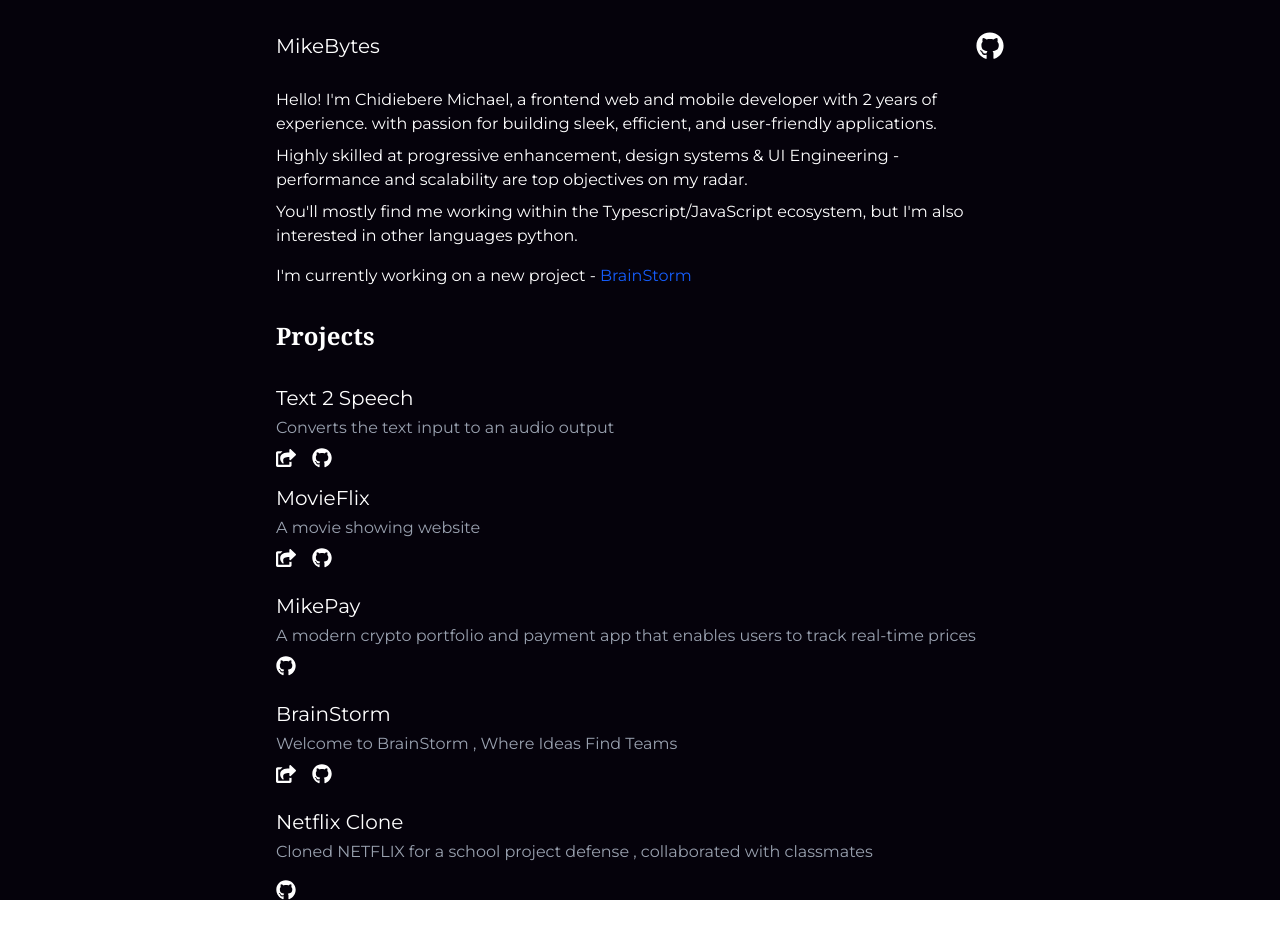
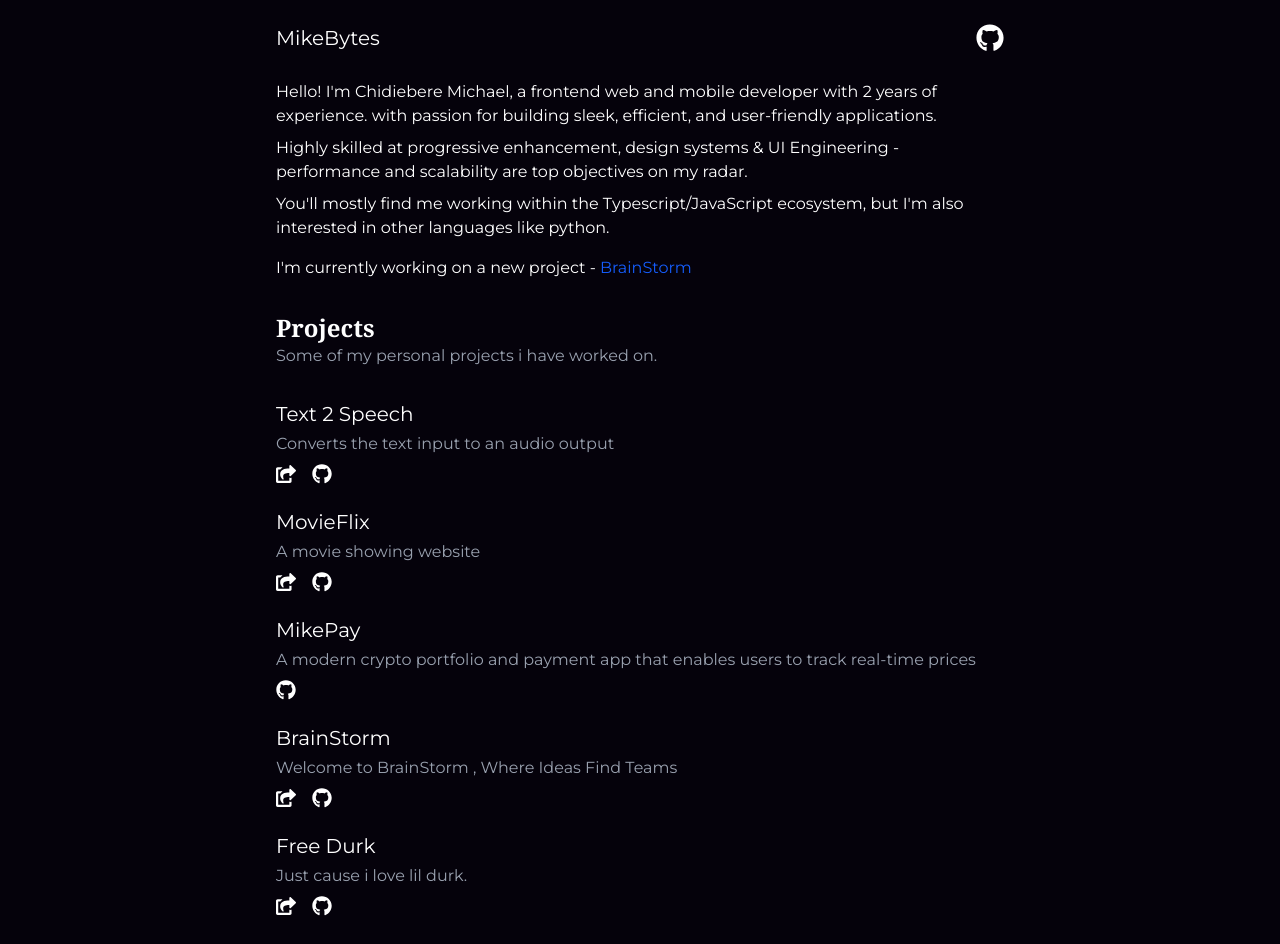
Before and after one commit to ChidiebereMichael18/Portfolio-V2, a React (Vite) app: page / in a window 1280 px wide. Shown: the top 944 px of the page. Before the commit the page ends 900 px from the top, so only its background shows below. Built offline with nearby package versions, Linux system fonts and the light colour scheme; a web font is replaced by a local one.

Commit message:
one project

```diff
--- a/src/pages/Home.jsx
+++ b/src/pages/Home.jsx
@@ -8,9 +8,11 @@ function Home() {
     <div className="bg-[#05020b] h-full">
       <div className="max-w-screen-md mx-auto px-5  font-montserrat">
         <div className=" flex flex-col gap-y-1 ">
-          <div className="flex justify-between mt-8">
+          <div className="flex justify-between mt-6">
             <h1 className="text-xl  text-white">MikeBytes</h1>
-            <FaGithub size={28} color="fff" className="hover:animate-bounce" />
+            <a href="https://github.com/ChiebereMichael/">
+              <FaGithub size={28} color="fff" className="hover:animate-bounce" />
+            </a>
           </div>
           {/* about */}
           <div className="text-white mt-6">
@@ -26,7 +28,7 @@ function Home() {
             </p>
             <p>
               You'll mostly find me working within the Typescript/JavaScript
-              ecosystem, but I'm also interested in other languages python.
+              ecosystem, but I'm also interested in other languages like python.
             </p>
             <p className="mt-4">
               I'm currently working on a new project -{" "}
@@ -36,6 +38,7 @@ function Home() {
         </div>
         <div className="mt-8">
           <h2 className="font-extrabold text-2xl font-serif text-white">Projects</h2>
+          <p className="text-base text-gray-400 ">Some of my personal projects i have worked on.</p>
         </div>
         {/* project titles */}
         <div className="mt-8">
@@ -52,7 +55,7 @@ function Home() {
             </a>
           </div>
         </div>
-        <div className="mt-4">
+        <div className="mt-6">
           <h2 className="text-white text-xl  mt-1">MovieFlix</h2>
           <p className="text-base text-gray-400 pt-1">
             A movie showing website
@@ -93,6 +96,20 @@ function Home() {
           </div>
         </div>
         <div className="mt-6">
+          <h2 className="text-white text-xl  mt-1">Free Durk</h2>
+          <p className="text-base text-gray-400 pt-1">
+           Just cause i love lil durk.
+          </p>
+          <div className="flex gap-x-4 mt-2">
+            <a href="https://brainstorm-v1.vercel.app/">
+              <FaShareSquare size={20} className="text-white  hover:animate-pulse"/>
+            </a>
+            <a href="">
+              <FaGithub size={20} color="#fff" className="hover:animate-pulse"/>
+            </a>
+          </div>
+        </div>
+        <div className="mt-6">
           <h2 className="text-white text-xl mt-1">Netflix Clone</h2>
           <p className="text-base text-gray-400 pt-1">
           Cloned NETFLIX for a school project defense , collaborated with classmates
@@ -103,6 +120,8 @@ function Home() {
           </a>
           </div>
         </div>
+        {/* footer */}
+        <div className="pt-10"></div>
       </div>
     </div>
   );
```
